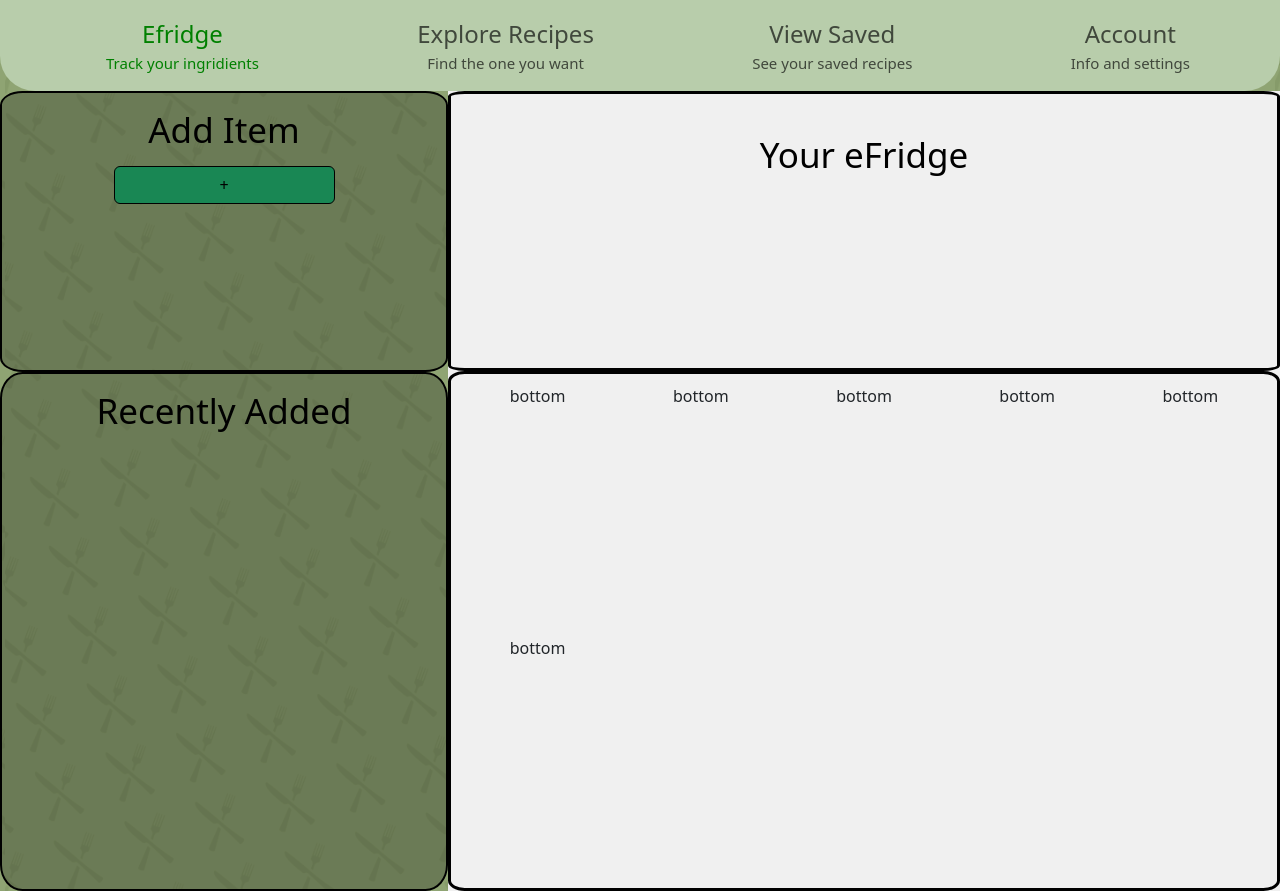
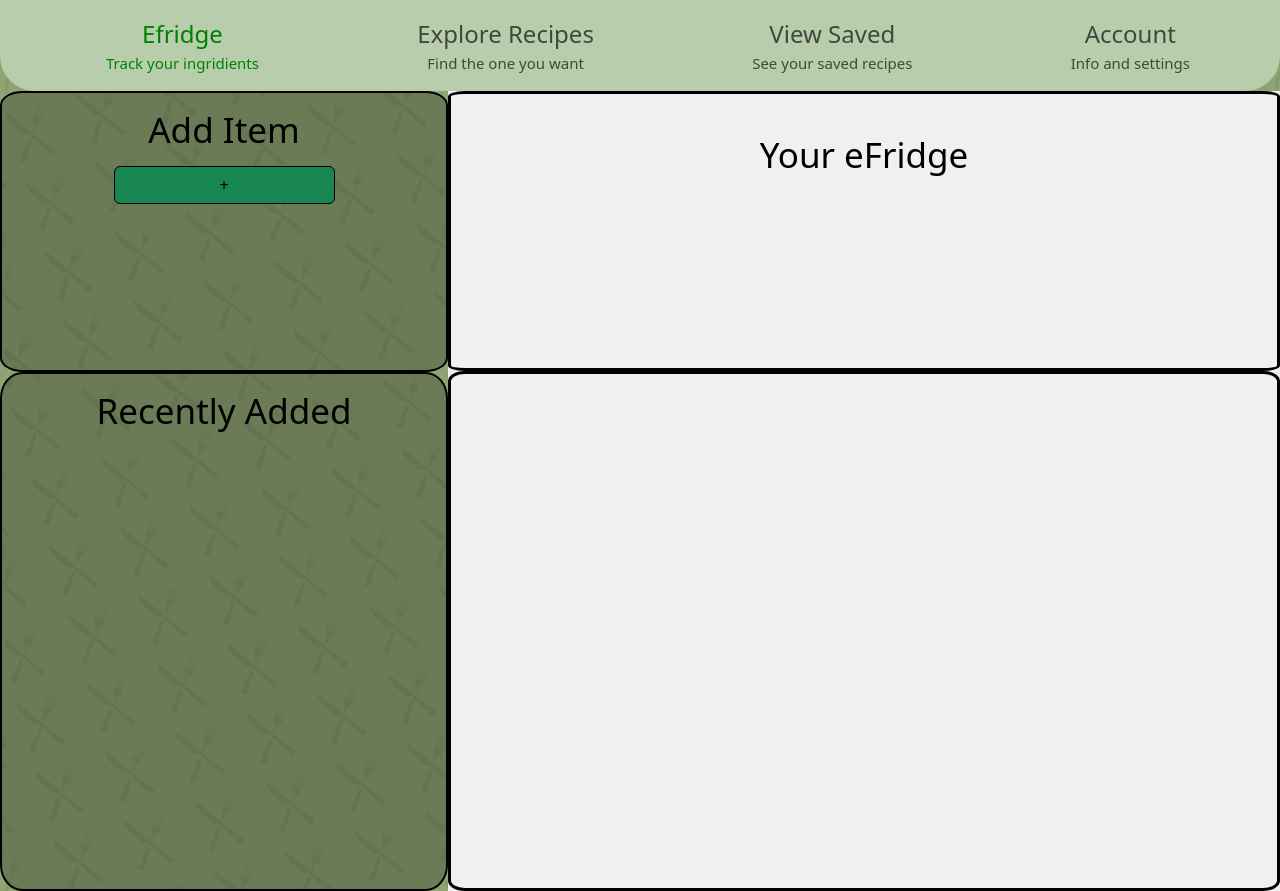
Before and after one commit to Freddydeddydoo/RecipesByRemy, a React (Create React App) app in the folder recipes-with-remy/: page /efridge in a window 1280 px wide. Built offline with nearby package versions, Linux system fonts and the light colour scheme.

Commit message:
some changes

```diff
--- a/recipes-with-remy/src/CSSFiles/efridge.css
+++ b/recipes-with-remy/src/CSSFiles/efridge.css
@@ -72,6 +72,7 @@
 .Bottom {
     flex: 65;
     height: 65vh;
+    overflow-y: scroll;
     display: grid;
     grid-template-columns: repeat(auto-fill, minmax(150px, 1fr));
     gap: 10px; /* Adjust the gap size as necessary */
--- a/recipes-with-remy/src/Pages/efridge.js
+++ b/recipes-with-remy/src/Pages/efridge.js
@@ -41,12 +41,6 @@ const Efridge = () => {
             Your eFridge
           </div>
           <div className='Bottom'>
-            <div>bottom</div>
-            <div>bottom</div>
-            <div>bottom</div>
-            <div>bottom</div>
-            <div>bottom</div>
-            <div>bottom</div>
           </div>
         </div>
       </div>
```
